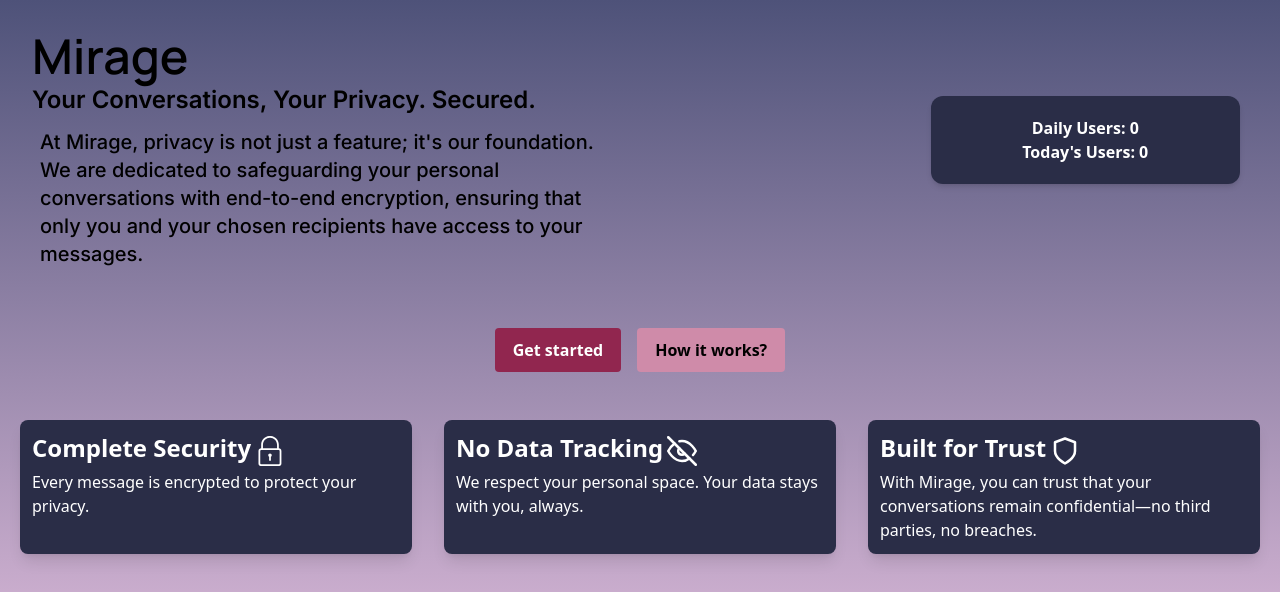
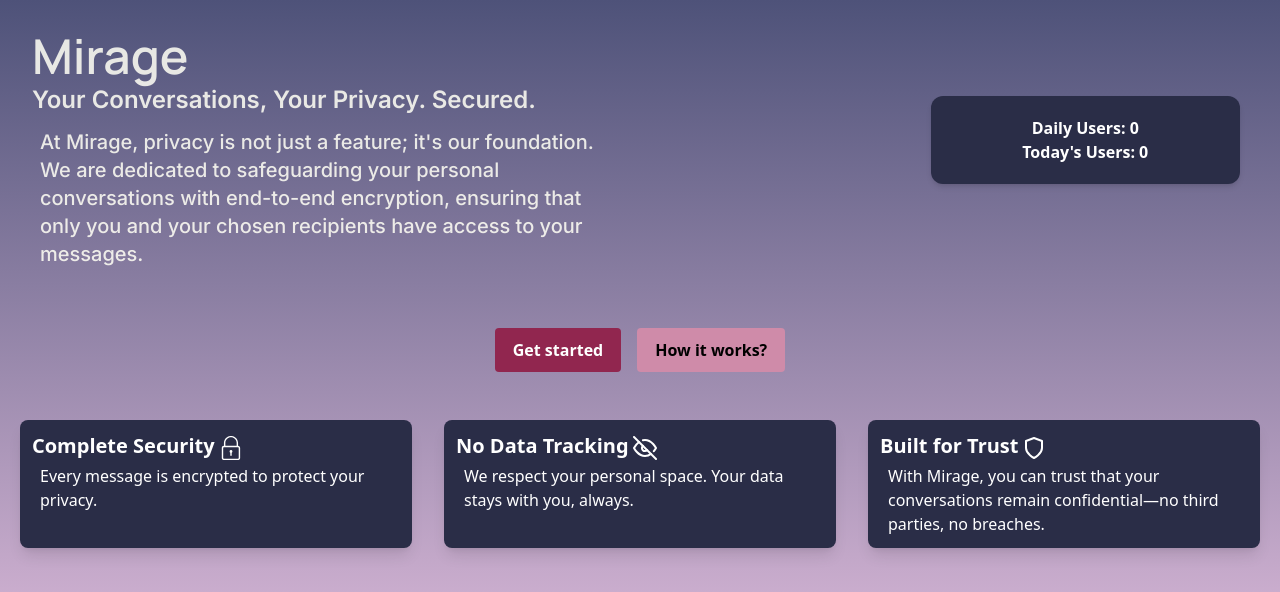
Before and after one commit to KorryKatti/Mirage-web, a React (Vite) app: page / in a window 1280 px wide. Shown: the top 592 px of the page. Built offline with nearby package versions, Linux system fonts and the light colour scheme; the HTML template or start-up script is replaced by a standard one.

Commit message:
fonts only..

```diff
--- a/src/components/Body.jsx
+++ b/src/components/Body.jsx
@@ -9,12 +9,23 @@ const Body = () => {
     <div className="bg-gradient-to-b from-[#4e5279] via-[#ebc5e4] to-[#cf8ba9]">
       <div className="flex justify-between -mb-4">
         <div className="m-5 p-3">
-          <h1 className="text-5xl font-manrope font-[600] mb-1">Mirage</h1>
-          <h2 className="text-2xl font-inter font-[600] mb-1">
+          <h1
+            className="text-5xl font-manrope font-[600] mb-1"
+            style={{ color: "rgba(255, 255, 245, 0.86)" }}
+          >
+            Mirage
+          </h1>
+          <h2
+            className="text-2xl font-inter font-[600] mb-1"
+            style={{ color: "rgba(255, 255, 245, 0.86)" }}
+          >
             Your Conversations, Your Privacy. Secured.
           </h2>
           <div className="container p-2 w-2/3">
-            <p className="text-xl font-inter font-[500]">
+            <p
+              className="text-xl font-inter font-[500]"
+              style={{ color: "rgba(255, 255, 245, 0.86)" }}
+            >
               At Mirage, privacy is not just a feature; it's our foundation. We
               are dedicated to safeguarding your personal conversations with
               end-to-end encryption, ensuring that only you and your chosen
@@ -42,33 +53,33 @@ const Body = () => {
 
       <div className="mt-12 mx-5 grid grid-cols-1 md:grid-cols-3 gap-8">
         <div className="bg-[#2A2D47] p-3 rounded-lg shadow-lg text-white ">
-          <h3 className="text-2xl font-bold flex">
+          <h3 className="text-xl font-bold flex">
             Complete Security{" "}
-            <span className="text-3xl m-1">
+            <span className="text-2xl m-1">
               <TfiLock />
             </span>
           </h3>
-          <p>Every message is encrypted to protect your privacy.</p>
+          <p className="ml-2">Every message is encrypted to protect your privacy.</p>
         </div>
         <div className="bg-[#2A2D47] p-3 rounded-lg shadow-lg text-white">
-          <h3 className="text-2xl font-bold flex">
+          <h3 className="text-xl font-bold flex">
             No Data Tracking{" "}
-            <span className="text-3xl m-1">
+            <span className="text-2xl m-1">
               <FiEyeOff />
             </span>
           </h3>
-          <p>
+          <p className="ml-2">
             We respect your personal space. Your data stays with you, always.
           </p>
         </div>
         <div className="bg-[#2A2D47] p-3 rounded-lg shadow-lg text-white">
-          <h3 className="text-2xl font-bold flex">
+          <h3 className="text-xl font-bold flex">
             Built for Trust{" "}
-            <span className="text-3xl m-1">
+            <span className="text-2xl m-1">
               <FiShield />
             </span>{" "}
           </h3>
-          <p>
+          <p className="ml-2">
             With Mirage, you can trust that your conversations remain
             confidential—no third parties, no breaches.
           </p>
@@ -79,17 +90,20 @@ const Body = () => {
       <div className="">
         <div className="text-center font-inter font-[600]">
           <div className="flex justify-center">
-      <img className="text-center" src="https://vite.dev/heart.svg" alt="heart" />
+            <img
+              className="text-center"
+              src="https://vite.dev/heart.svg"
+              alt="heart"
+            />
           </div>
 
           <p className="text-xl">Free & open source</p>
           <div className="w-2/3 ml-52">
             <p className="text-md">
-      Mirage is MIT Licensed and will always be free and open source. This is made
-      possible by our contributors and these companies:
+              Mirage is MIT Licensed and will always be free and open source.
+              This is made possible by our contributors and these companies:
             </p>
           </div>
-
         </div>
 
         <div className="text-center text-lg font-inter font-[500]">
@@ -112,7 +126,6 @@ const Body = () => {
         </div>
       </div>
 
-
       <hr className="my-10" />
       <Footer />
     </div>
```
Lines whose indentation alone changed are shown as unchanged.
